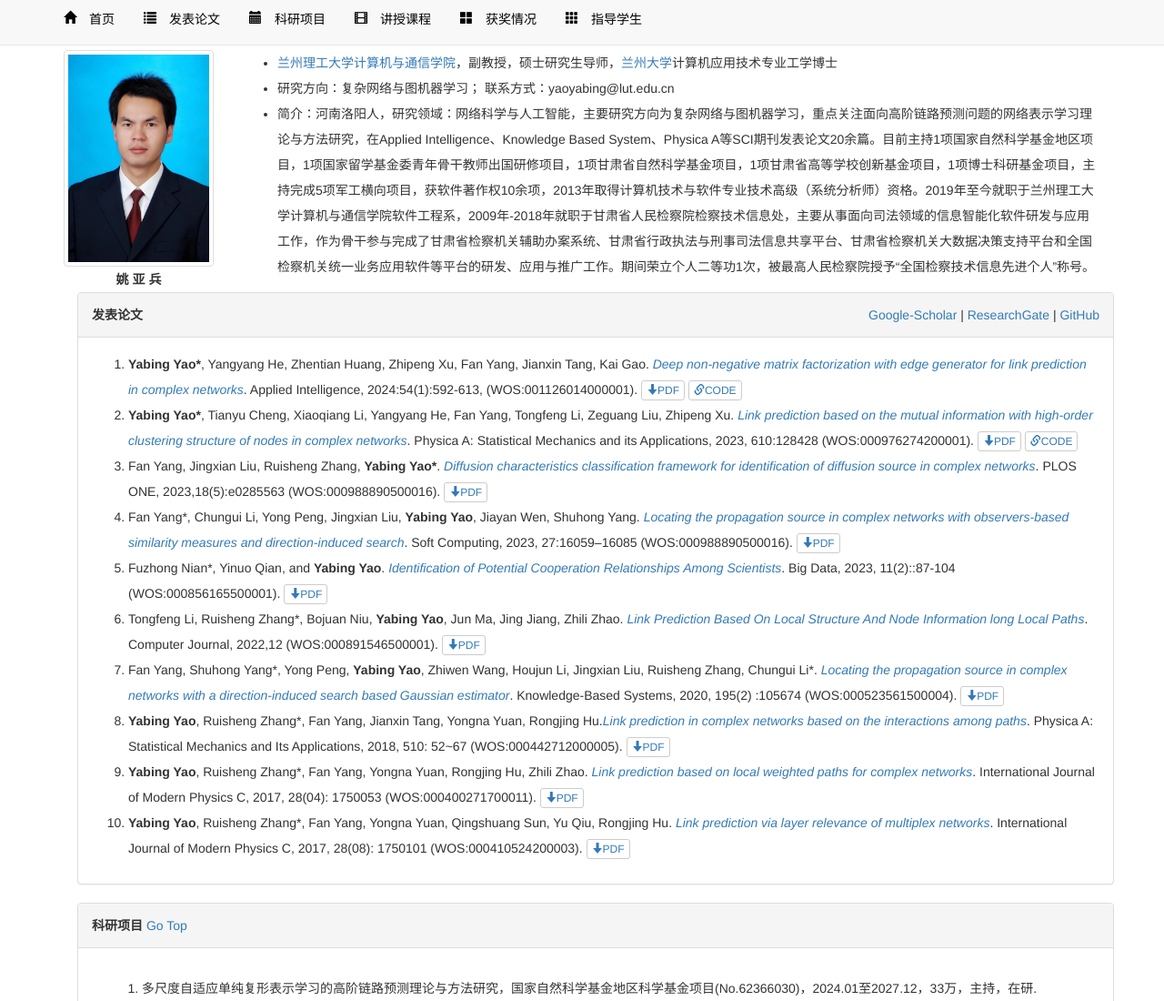
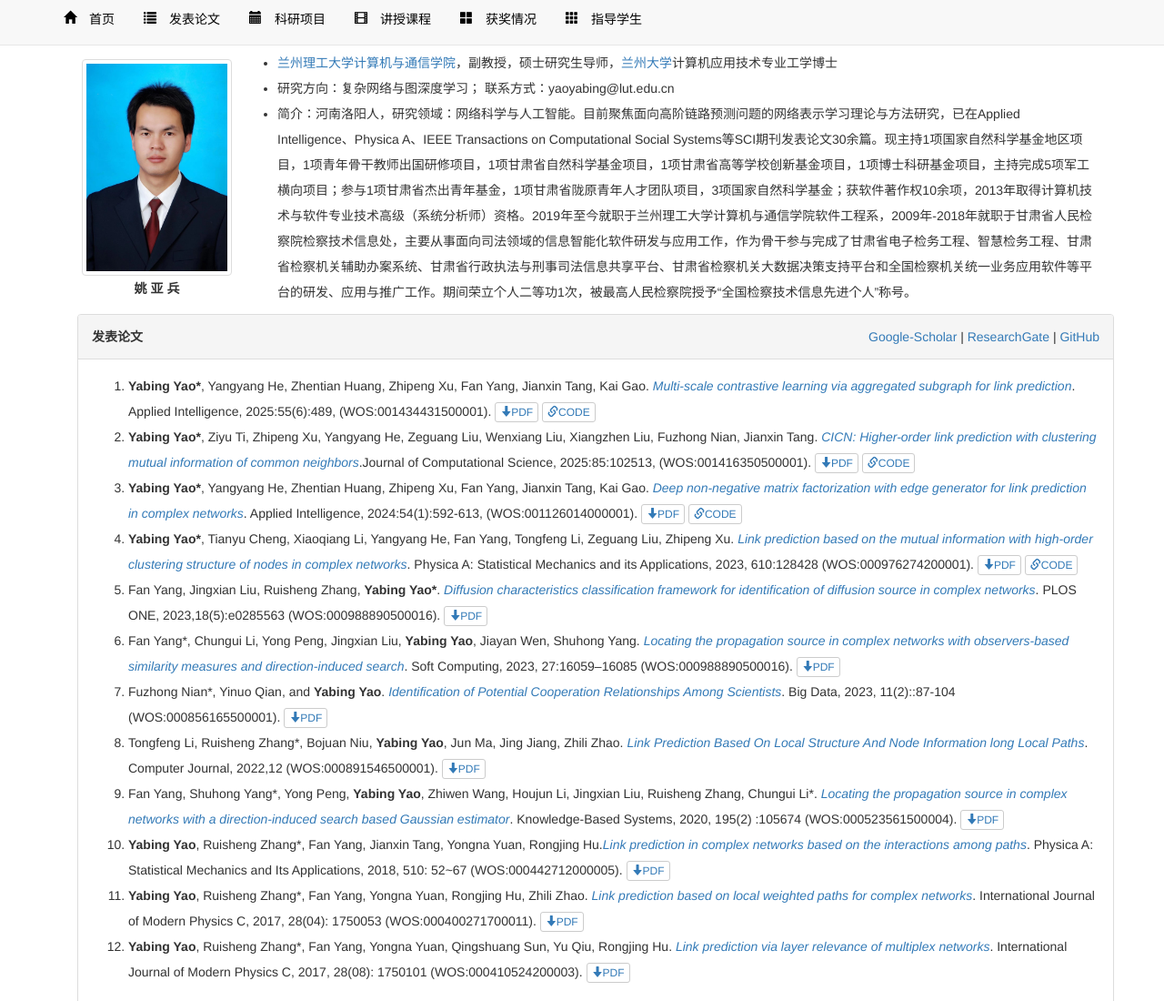
Before and after one commit to yabingyao/yabingyao.github.io, a plain HTML site: page index.html in a window 1280 px wide. Shown: the top 1100 px of the page at 91% size. Drawn offline with Linux system fonts and the light colour scheme.

Commit message:
Update index.html

```diff
--- a/index.html
+++ b/index.html
@@ -25,15 +25,15 @@
 
   <div class="container" name="homepage" id="homepage" style="line-height:200%;padding-top:55px;">
    <div class="row" >
-     <div class="col-md-2" style="text-align:center;">
+     <div class="col-md-2" style="text-align:center;top: 10px; left: 20px;">
        <img width="170" height="250" class="img-thumbnail" src="pic_title.png" />
        <div style="text-align:center;font: size 18px;"><b>姚 亚 兵</b></div>
      </div>
       <div class="col-md-10">
            <ul>
              <li><a href="http://www.lut.edu.cn/"  target="_blank">兰州理工大学计算机与通信学院</a>，副教授，硕士研究生导师，<a href="http://www.lzu.edu.cn/"  target="_blank">兰州大学</a>计算机应用技术专业工学博士</li>
-             <li>研究方向：复杂网络与图机器学习； 联系方式：yaoyabing@lut.edu.cn</li>
-             <li>简介：河南洛阳人，研究领域：网络科学与人工智能，主要研究方向为复杂网络与图机器学习，重点关注面向高阶链路预测问题的网络表示学习理论与方法研究，在Applied Intelligence、Knowledge Based System、Physica A等SCI期刊发表论文20余篇。目前主持1项国家自然科学基金地区项目，1项国家留学基金委青年骨干教师出国研修项目，1项甘肃省自然科学基金项目，1项甘肃省高等学校创新基金项目，1项博士科研基金项目，主持完成5项军工横向项目，获软件著作权10余项，2013年取得计算机技术与软件专业技术高级（系统分析师）资格。2019年至今就职于兰州理工大学计算机与通信学院软件工程系，2009年-2018年就职于甘肃省人民检察院检察技术信息处，主要从事面向司法领域的信息智能化软件研发与应用工作，作为骨干参与完成了甘肃省检察机关辅助办案系统、甘肃省行政执法与刑事司法信息共享平台、甘肃省检察机关大数据决策支持平台和全国检察机关统一业务应用软件等平台的研发、应用与推广工作。期间荣立个人二等功1次，被最高人民检察院授予“全国检察技术信息先进个人”称号。</li>
+             <li>研究方向：复杂网络与图深度学习； 联系方式：yaoyabing@lut.edu.cn</li>
+             <li>简介：河南洛阳人，研究领域：网络科学与人工智能。目前聚焦面向高阶链路预测问题的网络表示学习理论与方法研究，已在Applied Intelligence、Physica A、IEEE Transactions on Computational Social Systems等SCI期刊发表论文30余篇。现主持1项国家自然科学基金地区项目，1项青年骨干教师出国研修项目，1项甘肃省自然科学基金项目，1项甘肃省高等学校创新基金项目，1项博士科研基金项目，主持完成5项军工横向项目；参与1项甘肃省杰出青年基金，1项甘肃省陇原青年人才团队项目，3项国家自然科学基金；获软件著作权10余项，2013年取得计算机技术与软件专业技术高级（系统分析师）资格。2019年至今就职于兰州理工大学计算机与通信学院软件工程系，2009年-2018年就职于甘肃省人民检察院检察技术信息处，主要从事面向司法领域的信息智能化软件研发与应用工作，作为骨干参与完成了甘肃省电子检务工程、智慧检务工程、甘肃省检察机关辅助办案系统、甘肃省行政执法与刑事司法信息共享平台、甘肃省检察机关大数据决策支持平台和全国检察机关统一业务应用软件等平台的研发、应用与推广工作。期间荣立个人二等功1次，被最高人民检察院授予“全国检察技术信息先进个人”称号。</li>
       </div>
   </div>
 
@@ -109,7 +109,7 @@
 
 </div>
 
-<a href="https://clustrmaps.com/site/1c2p4" title="Visit tracker"><img src="//www.clustrmaps.com/map_v2.png?d=JbMnhz4oSlH6-EJSvBM7S5vTveRUZOk47f8l__UiHos&cl=ffffff"></a>
+<a href="https://clustrmaps.com/site/1c2p4"  title="Visit tracker"><img src="//www.clustrmaps.com/map_v2.png?d=JbMnhz4oSlH6-EJSvBM7S5vTveRUZOk47f8l__UiHos&cl=ffffff" /></a>
 </body>
 
 <script>
@@ -136,6 +136,8 @@ const app = {
   }
 }
 let publications =[
+  {title:"<b>Yabing Yao*</b>, Yangyang He, Zhentian Huang, Zhipeng Xu, Fan Yang, Jianxin Tang, Kai Gao. <a target='_blank' href='https://doi.org/10.1007/s10489-025-06394-5'><i>Multi-scale contrastive learning via aggregated subgraph for link prediction</i></a>. Applied Intelligence, 2025:55(6):489, (WOS:001434431500001).",code:"https://github.com/yabingyao/MCAS4LinkPrediction",PDF:"papers/2025-Applied-Intelligence-Multi-scale_contrastive_learning_via_aggregated_subgraph_for_link_prediction.pdf"},
+  {title:"<b>Yabing Yao*</b>, Ziyu Ti, Zhipeng Xu, Yangyang He, Zeguang Liu, Wenxiang Liu, Xiangzhen Liu, Fuzhong Nian, Jianxin Tang. <a target='_blank' href='https://doi.org/10.1016/j.jocs.2024.102513'><i>CICN: Higher-order link prediction with clustering mutual information of common neighbors</i></a>.Journal of Computational Science, 2025:85:102513, (WOS:001416350500001).",code:"https://github.com/yabingyao/CICN4HigherOrderLinkPrediction",PDF:"papers/2025-Journal-of-Computational-Science-CICN_ Higher-order_link_prediction_with_clustering_mutual_information_of_common_neighbors.pdf"},
   {title:"<b>Yabing Yao*</b>, Yangyang He, Zhentian Huang, Zhipeng Xu, Fan Yang, Jianxin Tang, Kai Gao. <a target='_blank' href='https://doi.org/10.1007/s10489-023-05211-1'><i>Deep non-negative matrix factorization with edge generator for link prediction in complex networks</i></a>. Applied Intelligence, 2024:54(1):592-613, (WOS:001126014000001).",code:"https://github.com/yabingyao/EGDNMF4LinkPrediction",PDF:"papers/2023-Applied_Intelligence-Deep_non_negative_matrix_factorization_with_edge_generator_for_link_prediction_in_complex_networks.pdf"},
   {title:"<b>Yabing Yao*</b>, Tianyu Cheng, Xiaoqiang Li, Yangyang He, Fan Yang, Tongfeng Li, Zeguang Liu, Zhipeng Xu. <a target='_blank' href='https://doi.org/10.1016/j.physa.2022.128428'><i>Link prediction based on the mutual information with high-order clustering structure of nodes in complex networks</i></a>. Physica A: Statistical Mechanics and its Applications, 2023, 610:128428 (WOS:000976274200001).",code:"https://github.com/yabingyao/MHOC4LinkPrediction",PDF:"papers/2023-Physica_A-Link_prediction_based_on_the_mutual_information_with_high-order_clustering_structure_of_nodes_in_complex_networks.pdf"},
   {title:"Fan Yang, Jingxian Liu, Ruisheng Zhang, <b>Yabing Yao*</b>. <a target='_blank' href='https://doi.org/10.1371/journal.pone.0285563'><i>Diffusion characteristics classification framework for identification of diffusion source in complex networks</i></a>. PLOS ONE, 2023,18(5):e0285563 (WOS:000988890500016).",PDF:"papers/2023-Plos_one-Diffusion_characteristics_classification_framework_for_identification_of_diffusion_source_in_complex_networks.pdf"},
```
